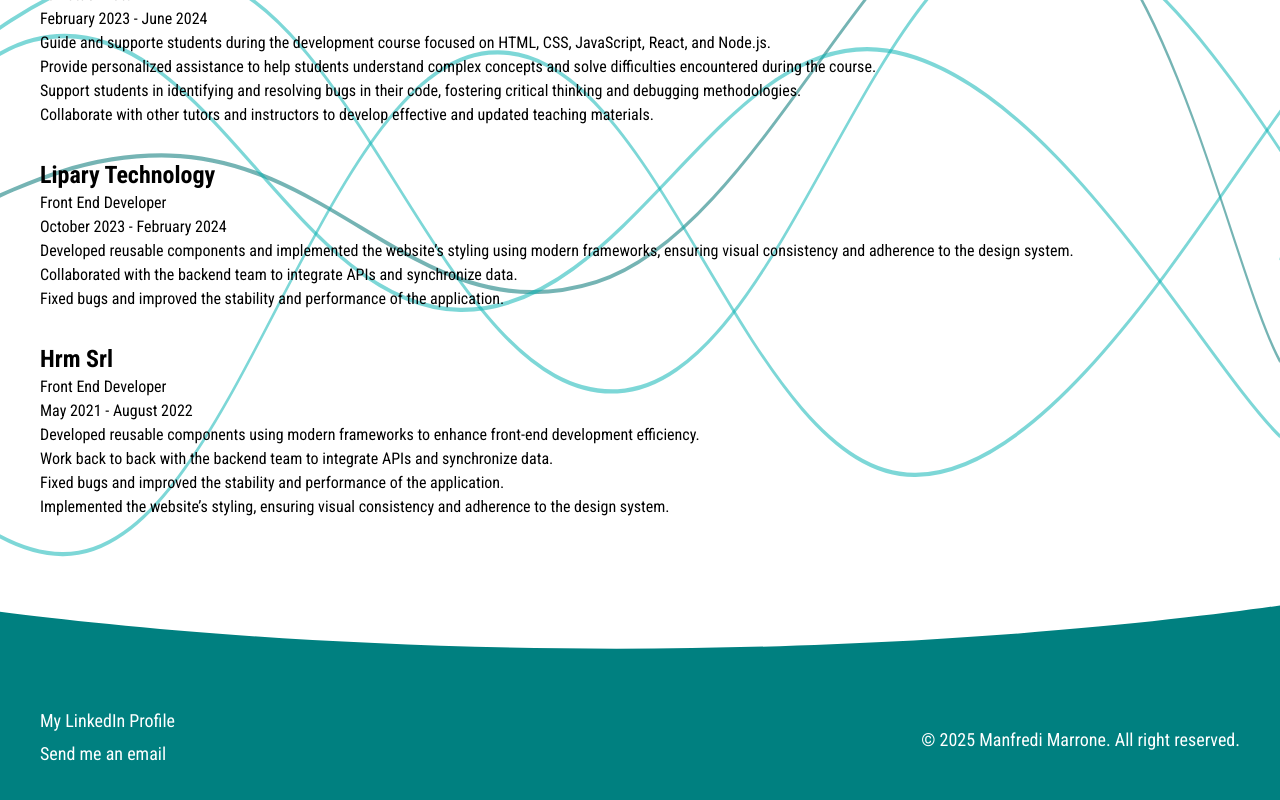
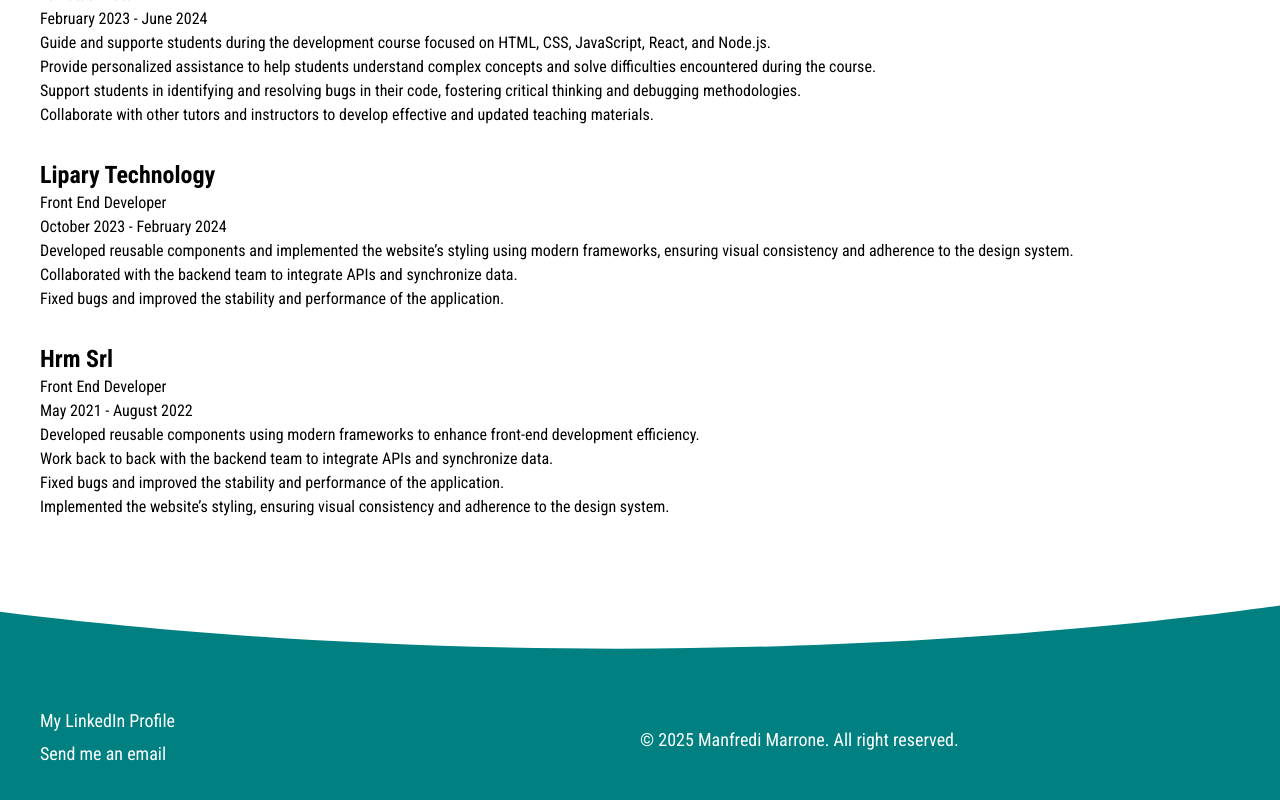
Before and after one commit to ManfrediMauroMarrone/portfolio, a React (Vite) app: page / in a window 1280 px wide. Shown: the part 2463-3263 px from the top of the page. Built offline with nearby package versions, Linux system fonts and the light colour scheme.

Commit message:
removed svg and fixed footer text

```diff
--- a/src/components/Experience.jsx
+++ b/src/components/Experience.jsx
@@ -55,45 +55,6 @@ const experience = [
 function Experience() {
   return (
     <section id="experience" className="bg-">
-      <svg
-        xmlns="http://www.w3.org/2000/svg"
-        version="1.1"
-        xmlns:xlink="http://www.w3.org/1999/xlink"
-        xmlns:svgjs="http://svgjs.dev/svgjs"
-        width="100%"
-        height="1200"
-        preserveAspectRatio="none"
-        viewBox="0 0 1440 560"
-        className="absolute -z-10"
-      >
-        <g mask='url("#SvgjsMask1237")' fill="none">
-          <path
-            d="M -265.33415930441294,291 C -169.33,266.8 22.67,155 214.66584069558706,170 C 406.67,185 502.67,370 694.6658406955871,366 C 886.67,362 982.67,146.4 1174.6658406955871,150 C 1366.67,153.6 1601.6,390 1654.6658406955871,384 C 1707.73,378 1482.93,172.8 1440,120"
-            stroke="rgba(0, 176, 176, 0.51)"
-            stroke-width="2"
-          ></path>
-          <path
-            d="M -769.1169201961482,191 C -673.12,213.6 -481.12,291 -289.11692019614816,304 C -97.12,317 -1.12,253.8 190.88307980385184,256 C 382.88,258.2 478.88,340.2 670.8830798038518,315 C 862.88,289.8 997.06,122.6 1150.8830798038518,130 C 1304.71,137.4 1382.18,307.6 1440,352"
-            stroke="rgba(0, 117, 117, 0.54)"
-            stroke-width="2"
-          ></path>
-          <path
-            d="M -409.9170089245982,203 C -313.92,250.8 -121.92,441 70.08299107540182,442 C 262.08,443 358.08,215.4 550.0829910754019,208 C 742.08,200.6 838.08,406 1030.0829910754019,405 C 1222.08,404 1428.1,223 1510.0829910754019,203 C 1592.07,183 1454.02,284.6 1440,305"
-            stroke="rgba(0, 176, 176, 0.51)"
-            stroke-width="2"
-          ></path>
-          <path
-            d="M -922.2316014019829,217 C -826.23,259 -634.23,430 -442.23160140198286,427 C -250.23,424 -154.23,221.8 37.76839859801714,202 C 229.77,182.2 325.77,327 517.7683985980171,328 C 709.77,329 813.32,195.2 997.7683985980171,207 C 1182.21,218.8 1351.55,351 1440,387"
-            stroke="rgba(0, 176, 176, 0.51)"
-            stroke-width="2"
-          ></path>
-        </g>
-        <defs>
-          <mask id="SvgjsMask1237">
-            <rect width="1440" height="560" fill="#ffffff"></rect>
-          </mask>
-        </defs>
-      </svg>
       <Container>
         <div className="flex justify-center py-6">
           <Title text={"Work Experience"} />
--- a/src/components/Footer.jsx
+++ b/src/components/Footer.jsx
@@ -18,7 +18,7 @@ function Footer() {
       <div className="bg-primary">
         <Container>
           <div className="text-whiteText flex justify-between items-center p-6 lg:p-10 mt-negativeTop text-sm lg:text-lg">
-            <div className="flex flex-col">
+            <div className="flex flex-col w-1/2">
               <a
                 href="https://www.linkedin.com/in/manfredi-mauro-marrone-364153196/"
                 target="_blank"
@@ -27,10 +27,16 @@ function Footer() {
               >
                 My LinkedIn Profile
               </a>
-              <a href="mailto:manfredi.marrone@gmail.com" className="hover-line-effect-footer">Send me an email</a>
+              <a
+                href="mailto:manfredi.marrone@gmail.com"
+                className="hover-line-effect-footer"
+              >
+                Send me an email
+              </a>
             </div>
-
-            <p>© 2025 Manfredi Marrone. All right reserved.</p>
+            <div className="w-1/2">
+              <p>© 2025 Manfredi Marrone. All right reserved.</p>
+            </div>
           </div>
         </Container>
       </div>
```
